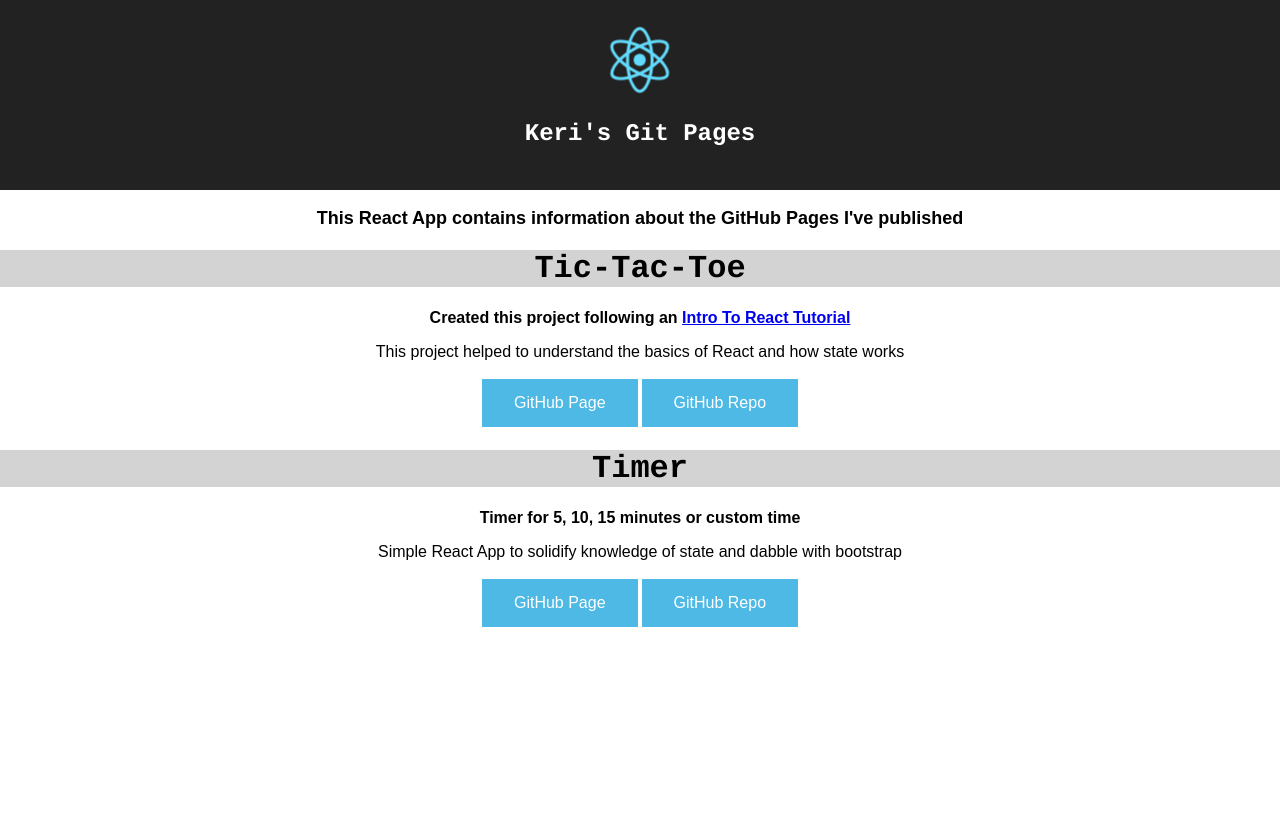
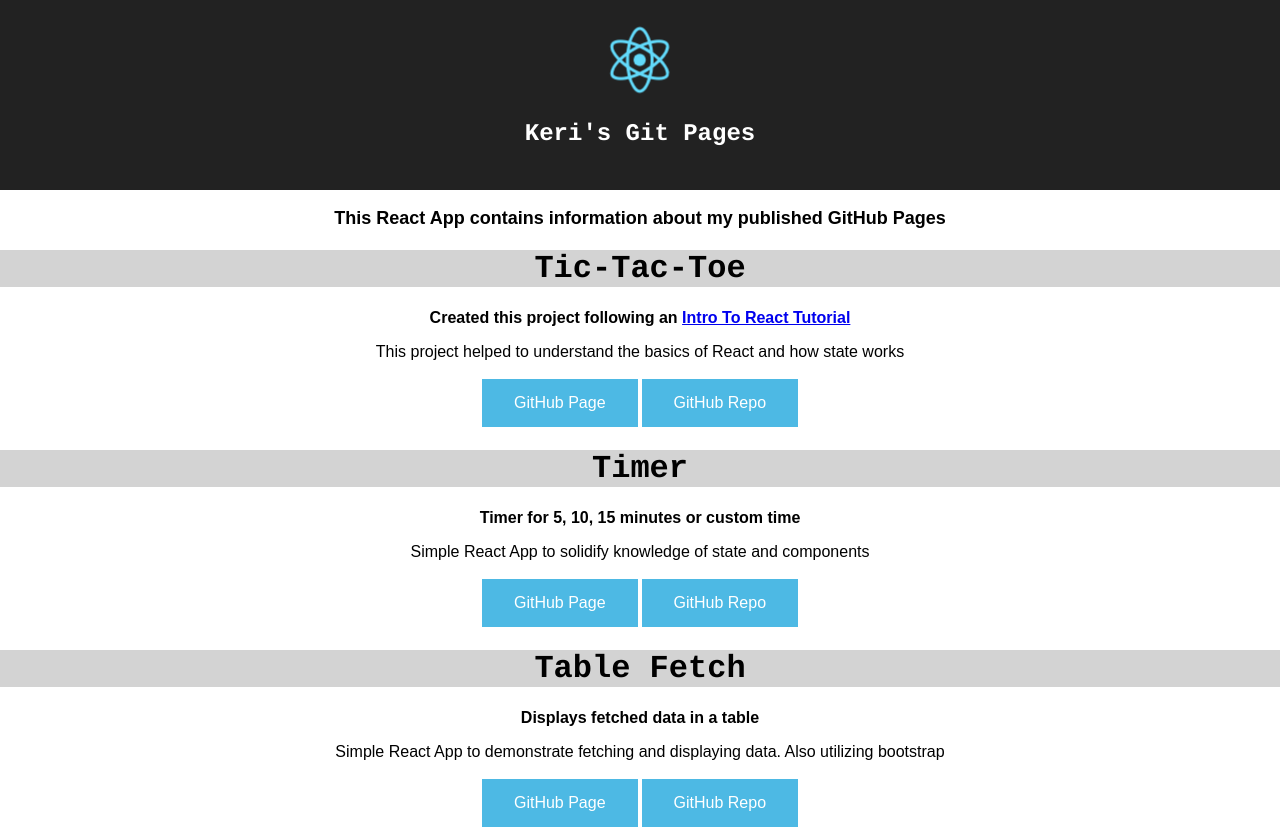
Before and after one commit to kpetski/git-pages, a React (Create React App) app: page / in a window 1280 px wide. Before the commit the page ends 800 px from the top, so only its background shows below. Built offline with nearby package versions, Linux system fonts and the light colour scheme.

Commit message:
added table fetch

```diff
--- a/src/App.js
+++ b/src/App.js
@@ -3,6 +3,7 @@ import logo from './logo.svg';
 import './App.css';
 import TicTacToe from './components/TicTacToe'
 import Timer from './components/Timer'
+import TableFetch from './components/TableFetch'
 
 class App extends Component {
   render() {
@@ -13,10 +14,11 @@ class App extends Component {
           <h1 className="App-title">Keri's Git Pages</h1>
         </header>
         <p className="App-intro">
-          This React App contains information about the GitHub Pages I've published
+          This React App contains information about my published GitHub Pages
         </p>
         <TicTacToe />
         <Timer />
+        <TableFetch />
       </div>
     );
   }
--- a/src/components/TableFetch.js
+++ b/src/components/TableFetch.js
@@ -0,0 +1,18 @@
+import React, { Component } from 'react';
+import '../App.css';
+
+class TableFetch extends Component {
+  render() {
+    return (
+      <div>
+          <h1 style={{backgroundColor: "lightgray"}}>Table Fetch</h1>
+          <p><strong>Displays fetched data in a table</strong></p>
+          <p>Simple React App to demonstrate fetching and displaying data.  Also utilizing bootstrap</p>
+          <button onClick={()=> window.open("https://kpetski.github.io/table-fetch-example/", '_blank')}>GitHub Page</button>
+          <button className="button" onClick={()=> window.open("https://github.com/kpetski/table-fetch-example", '_blank')}>GitHub Repo</button>
+      </div>
+    );
+  }
+}
+
+export default TableFetch;
--- a/src/components/Timer.js
+++ b/src/components/Timer.js
@@ -7,7 +7,7 @@ class Timer extends Component {
       <div>
           <h1 style={{backgroundColor: "lightgray"}}>Timer</h1>
           <p><strong>Timer for 5, 10, 15 minutes or custom time</strong></p>
-          <p>Simple React App to solidify knowledge of state and dabble with bootstrap</p>
+          <p>Simple React App to solidify knowledge of state and components</p>
           <button onClick={()=> window.open("https://kpetski.github.io/react-timer/", '_blank')}>GitHub Page</button>
           <button className="button" onClick={()=> window.open("https://github.com/kpetski/react-timer", '_blank')}>GitHub Repo</button>
       </div>
```
